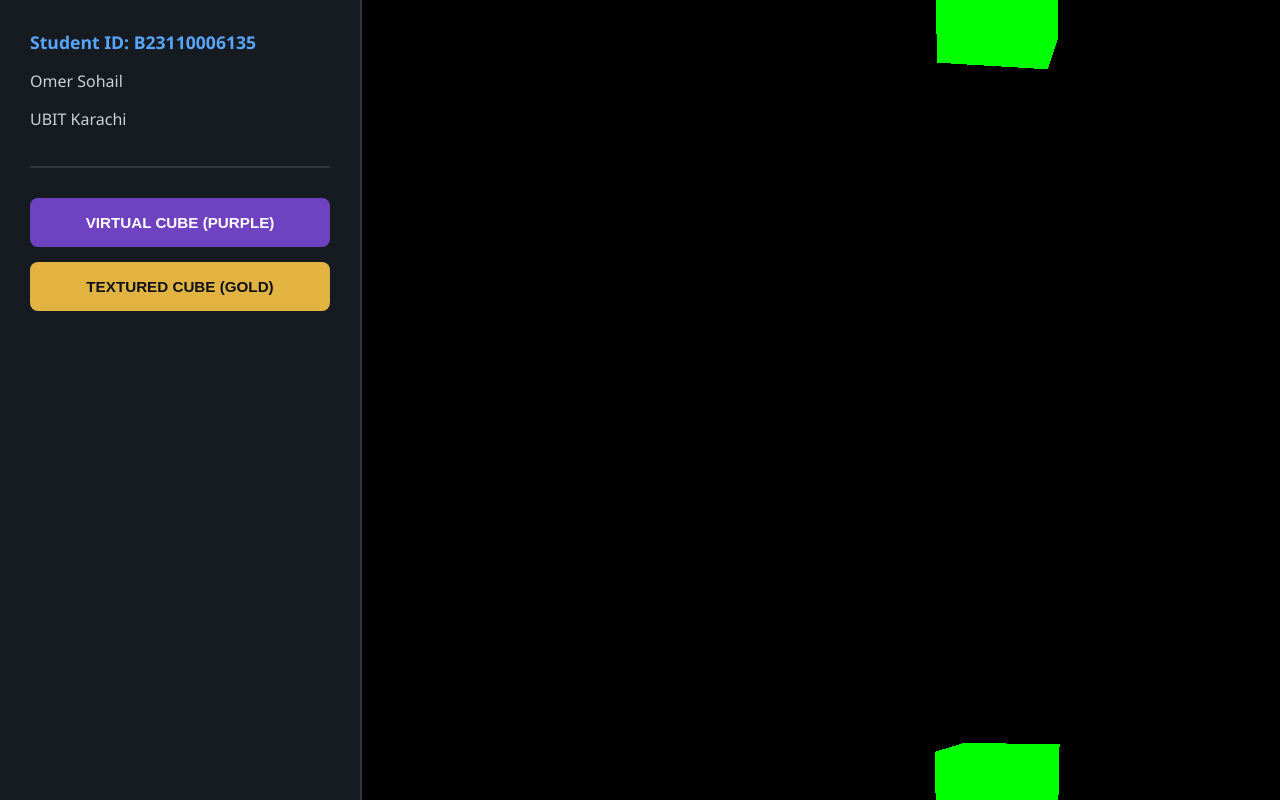
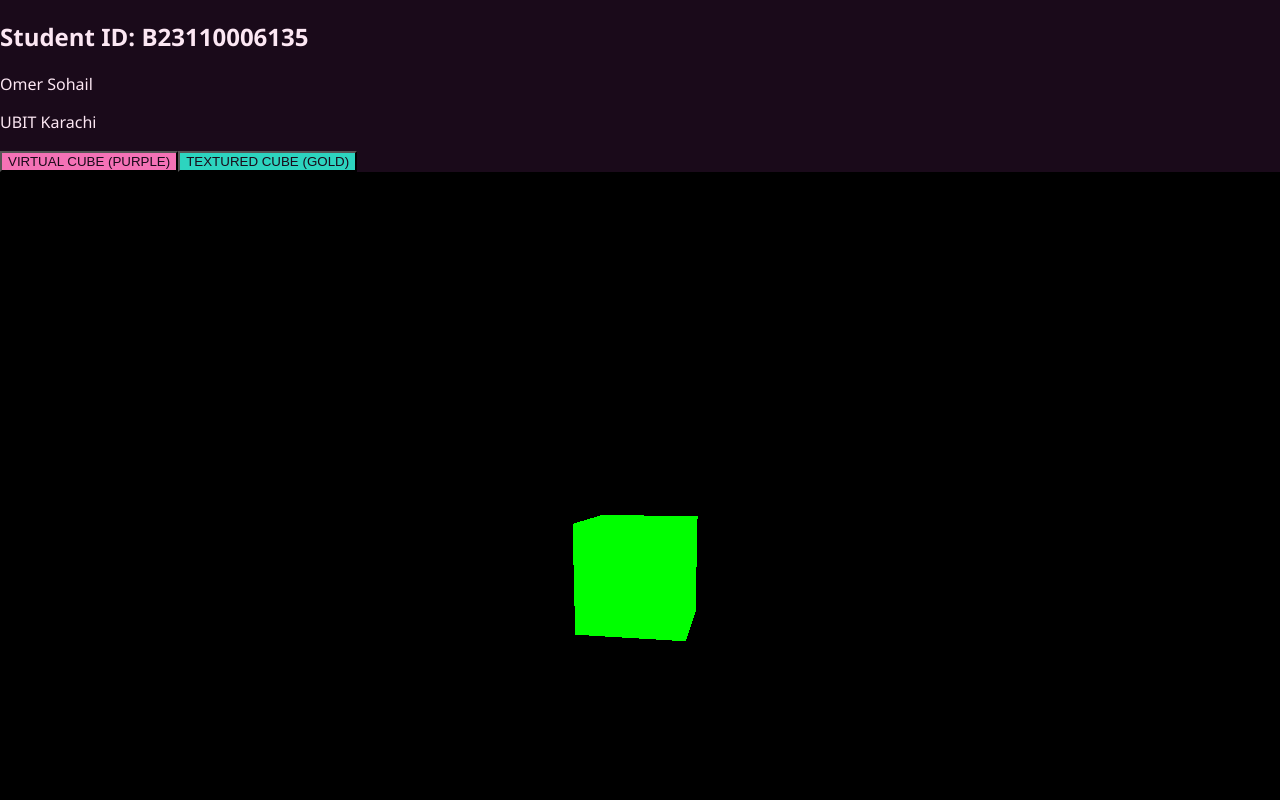
Before and after one commit to osohail2006/texturedcube_omersohail, a React (Vite) app: page / in a window 1280 px wide. Built offline with nearby package versions, Linux system fonts and the light colour scheme.

Commit message:
Update index.css

```diff
--- a/src/index.css
+++ b/src/index.css
@@ -1,79 +1,90 @@
-/* General Page Styling */
+/* General Reset */
 html, body, #root {
   margin: 0;
   padding: 0;
   width: 100%;
   height: 100%;
-  background-color: #0d1117;
-  color: #c9d1d9;
-  font-family: 'Segoe UI', sans-serif;
+  background-color: #1a0a1a; /* Dark Plum */
+  color: #fce7f3;
+  font-family: 'Segoe UI', Roboto, Arial, sans-serif;
   overflow: hidden;
 }
 
-.app-layout {
+/* THE TOP LAYOUT */
+.app-container {
   display: flex;
+  flex-direction: column; /* Stack Top Bar over Main Stage */
   width: 100vw;
   height: 100vh;
 }
 
-.sidebar {
-  width: 300px;
-  background-color: #161b22;
-  border-right: 2px solid #30363d;
+/* THE TOP BAR MENU */
+.top-bar {
+  height: 80px;
+  background-color: #2e0c2e;
+  border-bottom: 2px solid #501d50;
   display: flex;
-  flex-direction: column;
-  padding: 30px;
-  flex-shrink: 0; /* Prevents sidebar from squishing */
+  justify-content: space-between;
+  align-items: center;
+  padding: 0 40px;
+  z-index: 10;
+  box-shadow: 0 4px 20px rgba(0, 0, 0, 0.5);
 }
 
-.identity-header {
-  border-bottom: 2px solid #30363d;
-  padding-bottom: 20px;
-  margin-bottom: 30px;
+.identity-info h1 {
+  font-size: 1.1rem;
+  margin: 0;
+  color: #f472b6; /* Soft Rose */
 }
 
-.identity-header h1 {
-  font-size: 1.1rem;
-  margin: 0;
-  color: #58a6ff;
+.identity-info p {
+  font-size: 0.8rem;
+  margin: 2px 0 0 0;
+  color: #c084fc;
 }
 
-.control-pane {
+/* BUTTONS */
+.nav-buttons {
   display: flex;
-  flex-direction: column;
   gap: 15px;
 }
 
-.control-btn {
-  padding: 14px 20px;
-  font-size: 0.95rem;
-  font-weight: 600;
+.nav-btn {
+  padding: 10px 20px;
+  font-weight: 700;
+  font-size: 0.85rem;
   border: 2px solid transparent;
-  border-radius: 8px;
+  border-radius: 6px;
   cursor: pointer;
-  transition: all 0.3s ease;
+  transition: 0.3s ease;
+  letter-spacing: 1px;
 }
 
 .btn-simple {
-  background-color: #6f42c1;
-  color: white;
+  background-color: #f472b6;
+  color: #1a0a1a;
+}
+
+.btn-simple:hover {
+  background-color: transparent;
+  color: #f472b6;
+  border-color: #f472b6;
 }
 
 .btn-textured {
-  background-color: #e3b341;
-  color: #0d1117;
+  background-color: #2dd4bf; /* Teal */
+  color: #1a0a1a;
 }
 
-.main-stage {
-  flex-grow: 1;
-  background-color: #0a0e12;
-  position: relative;
-  display: flex;
-  justify-content: center;
-  align-items: center;
+.btn-textured:hover {
+  background-color: transparent;
+  color: #2dd4bf;
+  border-color: #2dd4bf;
 }
 
-/* Ensures Three.js canvas fills the area */
-#canvas-container canvas {
-  display: block;
+/* THE STAGE */
+.main-stage {
+  flex-grow: 1; /* Takes up rest of the height */
+  position: relative;
+  background-color: #120812;
 }
```
